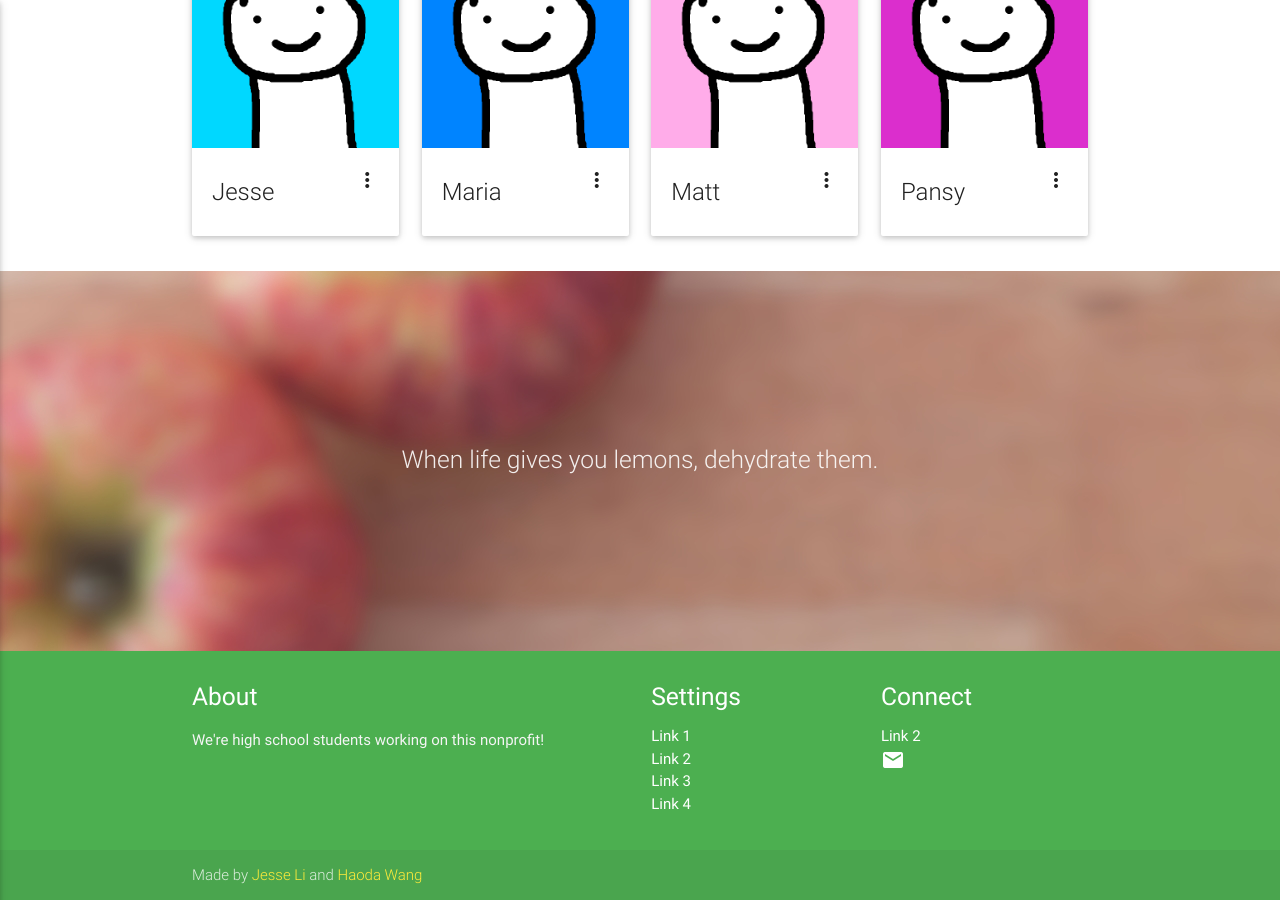
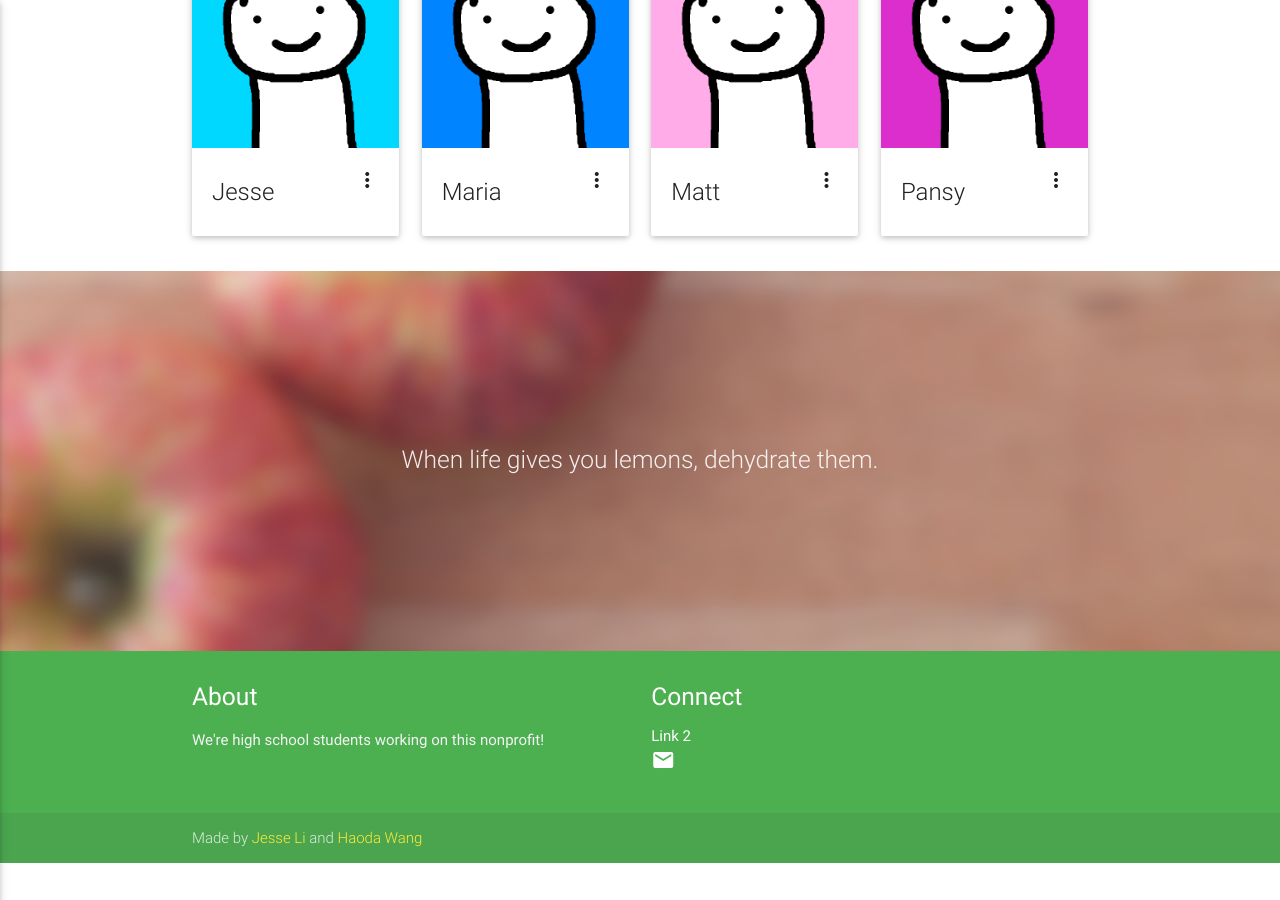
Before and after one commit to veggiedefender/bluehentreats, a Jekyll site: the page built from index.html, in a window 1280 px wide and 900 px high, scrolled down 1455 px. Built offline with Jekyll 4.4.1, drawn with Linux system fonts in a browser that asks for light colours; nearby versions of some CDN libraries; after the commit the page ends 2318 px from its top, so only the background shows below that.

Commit message:
remove settings

```diff
--- a/_includes/footer.html
+++ b/_includes/footer.html
@@ -7,13 +7,6 @@
 
       </div>
       <div class="col l3 s12">
-        <h5 class="white-text">Settings</h5>
-        <ul>
-          <li><a class="white-text" href="#!">Link 1</a></li>
-          <li><a class="white-text" href="#!">Link 2</a></li>
-          <li><a class="white-text" href="#!">Link 3</a></li>
-          <li><a class="white-text" href="#!">Link 4</a></li>
-        </ul>
       </div>
       <div class="col l3 s12">
         <h5 class="white-text">Connect</h5>
```
